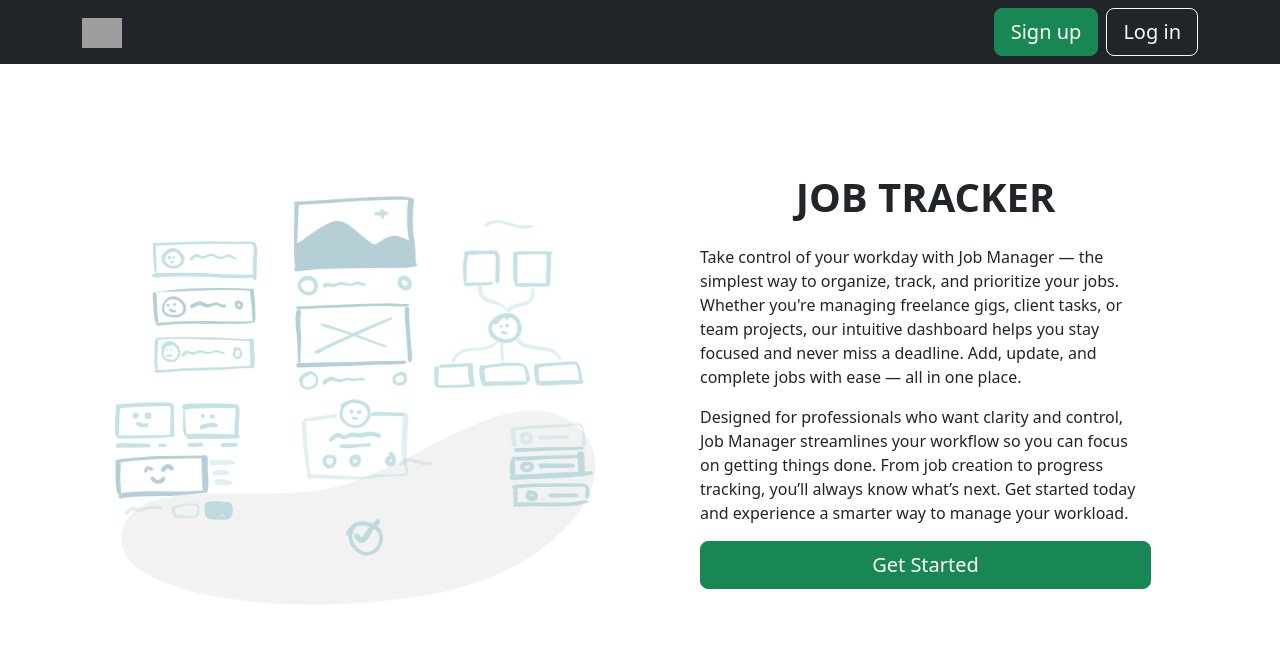
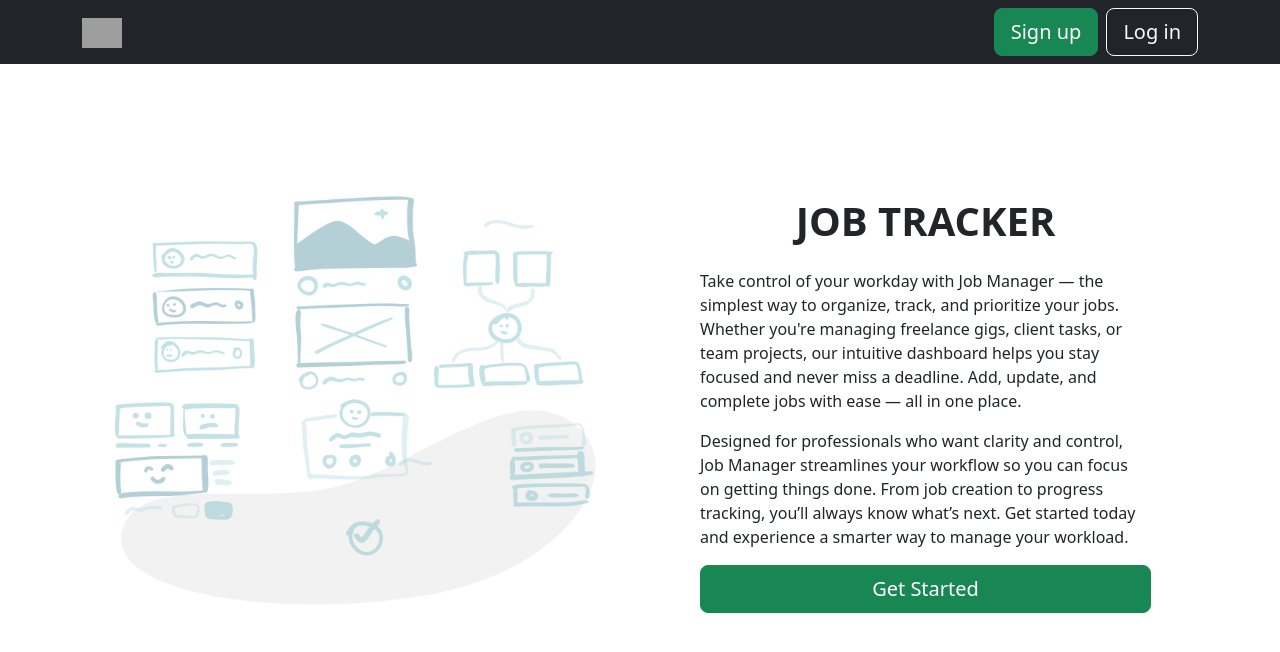
Before and after one commit to nehagarg-123/JOB-TRACKER, a React (Vite) app in the folder frontend/: page / in a window 1280 px wide. Shown: the top 652 px of the page. Built offline with nearby package versions, Linux system fonts and the light colour scheme; no server answers; grey boxes are pictures that could not be loaded.

Commit message:
Update LandingPage.jsx

```diff
--- a/frontend/src/components/LandingPage.jsx
+++ b/frontend/src/components/LandingPage.jsx
@@ -9,7 +9,7 @@ const LandingPage = () => {
           <img className="w-100" src={board} />
         </div>
         <div className="col-md-5">
-          <h1 className="display-1 fw-semibold fs-1 text-center mt-4">JOB TRACKER</h1>
+          <h1 className="display-1 fw-semibold fs-1 text-center mt-5">JOB TRACKER</h1>
           <p className="mt-4">
             Take control of your workday with Job Manager — the simplest way to
             organize, track, and prioritize your jobs. Whether you're managing
```
